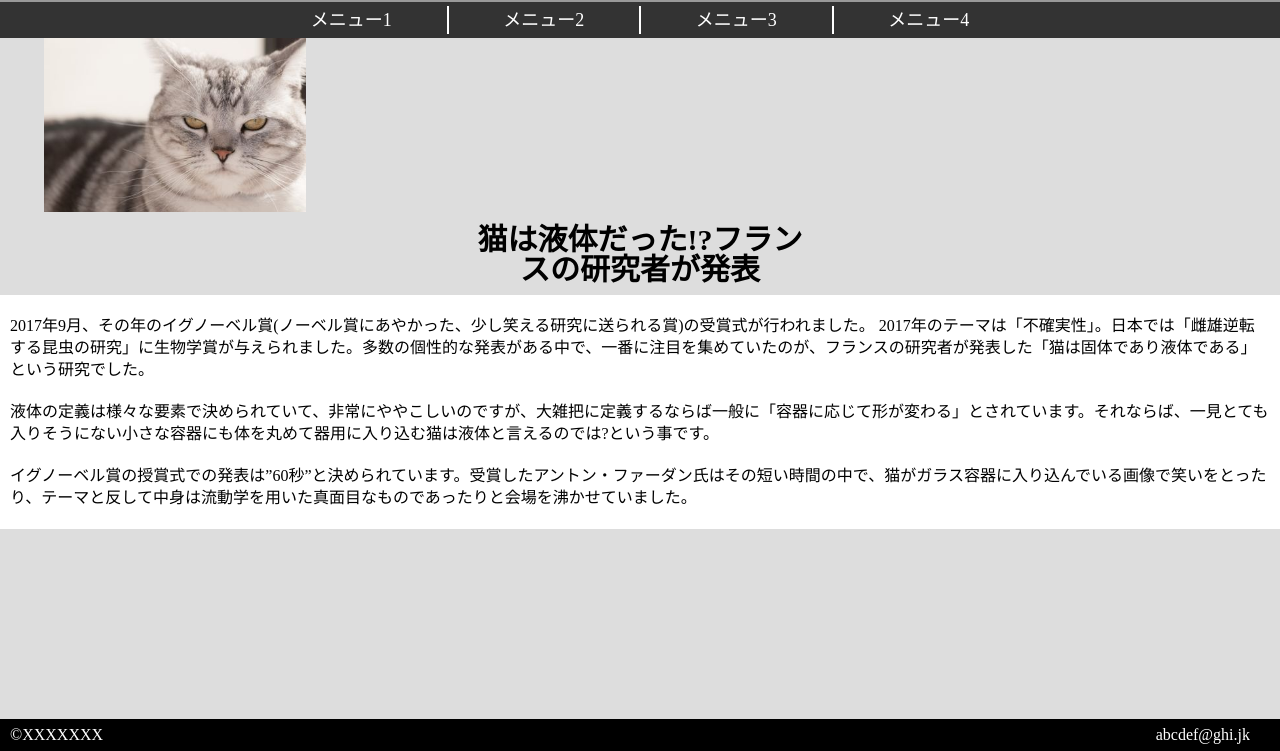
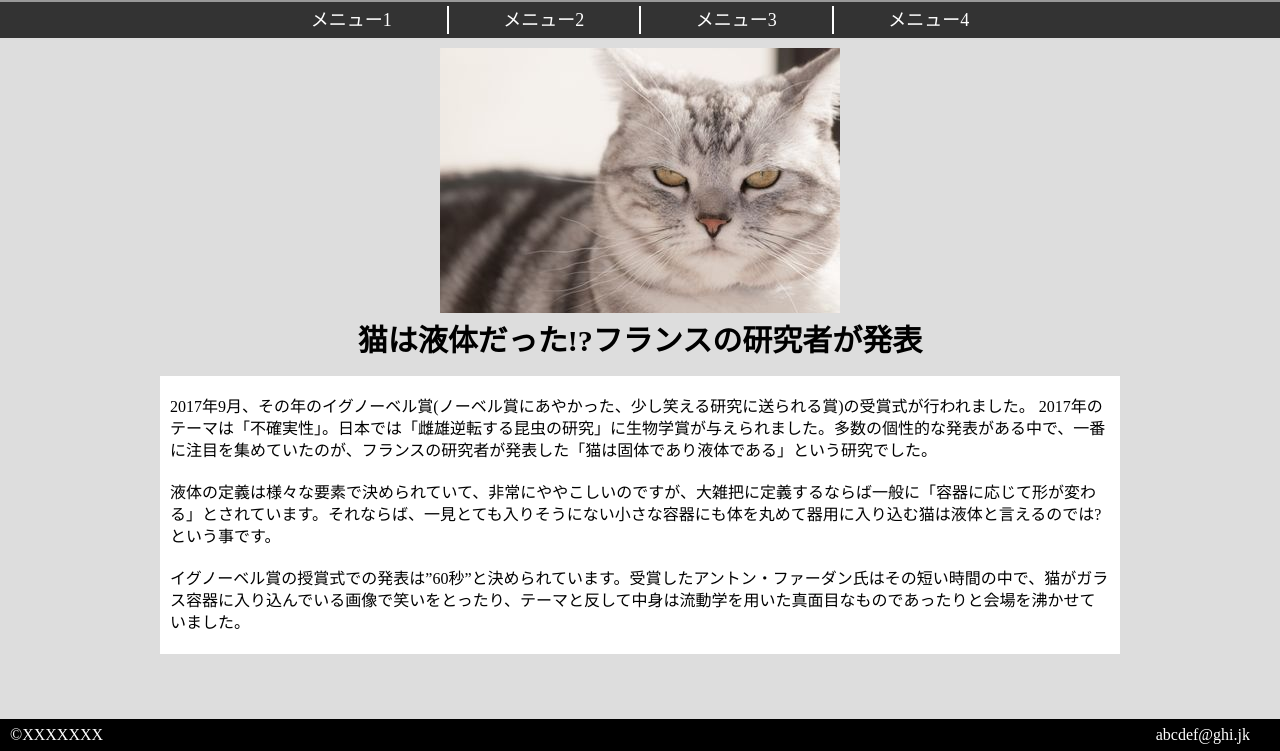
Before and after one commit to dangotsukimi/port1, a plain HTML site: page subpage.html in a window 1280 px wide. Shown: the part 81-832 px from the top of the page. Drawn offline with nearby package versions, Linux system fonts and the light colour scheme.

Commit message:
Update style.css
subpage本文修正

```diff
--- a/css/style.css
+++ b/css/style.css
@@ -146,33 +146,32 @@ time{
 .content{
     min-width: 90%;
     text-align: center;
-    margin: 0px auto;
+    margin: 10px auto;
 }
 .thumbnail{
-    width: 350px;
     margin: 0px;
     padding: 0px;
 }
 .thumbnail img{
-   width: 75%;
+   max-width: 75%;
    margin: 0px auto;
 }
 .midashi{
-    max-width: 350px;
     margin: 0px auto;
-    padding: 10px 0;
+    padding: 10px 5px;
 }
 .honbun{
-    margin: 0 auto;
+    width: 75%;
+    min-width: 350px;
+    margin: 10px auto;
     padding: 10px 0;
-    text-align: center;
+    text-align: left;
     background-color: #FFF;
 }
 .honbun p{
     clear: both;
     padding: 1rem;
     line-height: 2.2rem;
-    text-align: left;
 }
 @media screen and ( max-width:640px ){
     .flex{
```
